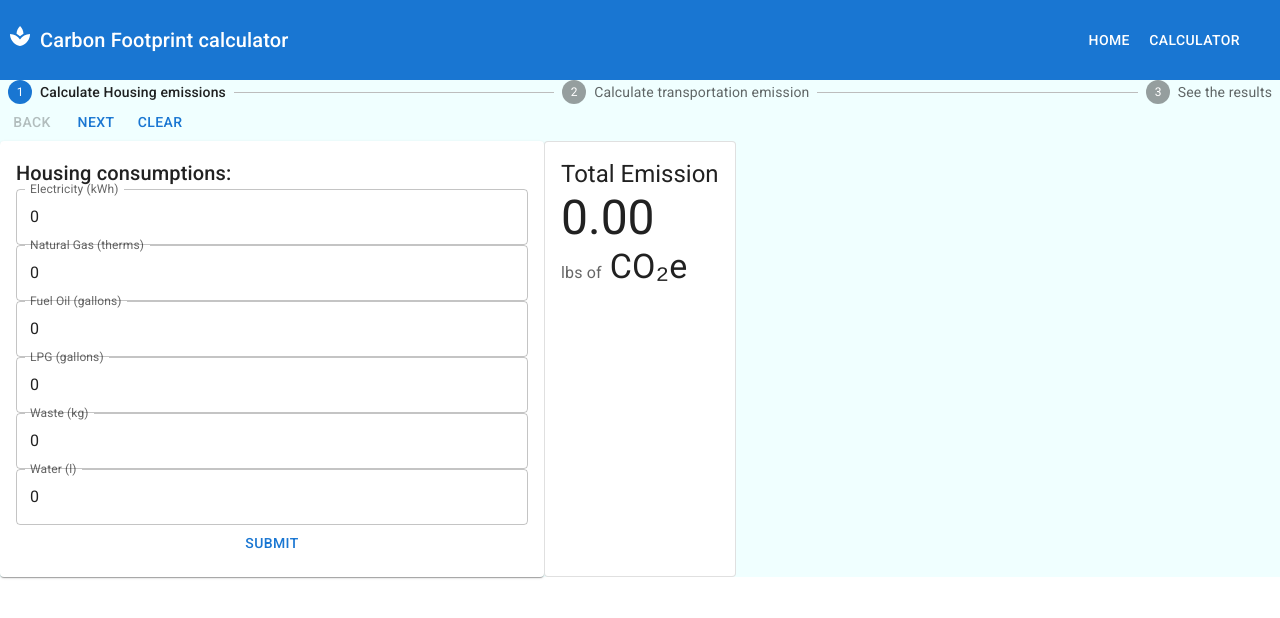
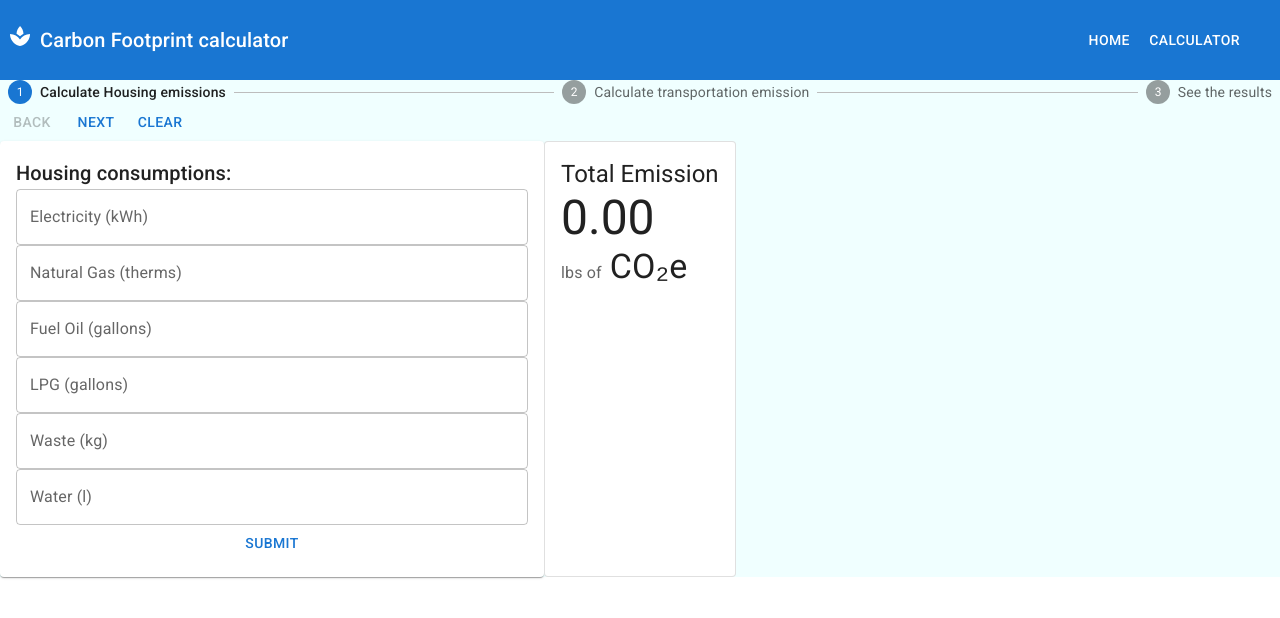
Before and after one commit to pmatos96/carbon-footprint-calculator-web, a Next.js app: page /calculator in a window 1280 px wide. Shown: the top 618 px of the page. Built offline with nearby package versions, Linux system fonts and the light colour scheme; no server answers; a web font is replaced by a local one.

Commit message:
feat: Adding error handling to forms

```diff
--- a/src/app/calculator/emissionCalculator.tsx
+++ b/src/app/calculator/emissionCalculator.tsx
@@ -11,13 +11,13 @@ import EmissionExhibition from './emissionExhibition';
 
 const steps = ['Calculate Housing emissions', 'Calculate transportation emission', 'See the results'];
 
-const housingInputsInitialState = {
-    electricityConsumption: 0,
-    naturalGasConsumption: 0,
-    fuelOilConsumption: 0,
-    lpgConsumption: 0,
-    wasteAmount: 0,
-    waterConsumption: 0,
+const housingInputsInitialState: IHousingConsumptionInputs = {
+    electricityConsumption: '',
+    naturalGasConsumption: '',
+    fuelOilConsumption: '',
+    lpgConsumption: '',
+    wasteAmount: '',
+    waterConsumption: '',
 }
 
 const transportationInputsInitialState = {
--- a/src/app/calculator/housingConsumptionForm.tsx
+++ b/src/app/calculator/housingConsumptionForm.tsx
@@ -1,15 +1,15 @@
 'use client'
 
 import { Button, Paper, Stack, TextField, Typography } from "@mui/material";
-import React, { useState } from "react";
+import React from "react";
 
 export interface IHousingConsumptionInputs {
-    electricityConsumption: number;
-    naturalGasConsumption: number;
-    fuelOilConsumption: number;
-    lpgConsumption: number;
-    wasteAmount: number;
-    waterConsumption: number;
+    electricityConsumption: number | '';
+    naturalGasConsumption: number | '';
+    fuelOilConsumption: number | '';
+    lpgConsumption: number | '';
+    wasteAmount: number | '';
+    waterConsumption: number | '';
 }
 
 interface IHousingConsumptionForm {
@@ -23,9 +23,11 @@ const HousingComsumptionForm = ({ consumptions, onSubmit, setConsumptions, submi
 
     const handleInputChange = (e: React.ChangeEvent<HTMLInputElement>) => {
         const { name, value } = e.target;
+
+        const onlyNumbersValue = value.replace(/[^0-9.]/g, "");
         setConsumptions((prevValues) => ({
             ...prevValues,
-            [name]: Number(value),
+            [name]: onlyNumbersValue,
         }));
     };
 
@@ -42,12 +44,12 @@ const HousingComsumptionForm = ({ consumptions, onSubmit, setConsumptions, submi
                         onSubmit(consumptions);
                 }}
             >
-                <TextField name="electricityConsumption" value={consumptions?.electricityConsumption} onChange={handleInputChange} id="electricity-consumption-input" label="Electricity (kWh)" type="number"/>
-                <TextField name="naturalGasConsumption" value={consumptions?.naturalGasConsumption} onChange={handleInputChange} id="natural-gas-consumption-input" label="Natural Gas (therms)" type="number"/>
-                <TextField name="fuelOilConsumption" value={consumptions?.fuelOilConsumption} onChange={handleInputChange} id="fuel-oil-consumption-input" label="Fuel Oil (gallons)" type="number"/>
-                <TextField name="lpgConsumption" value={consumptions?.lpgConsumption} onChange={handleInputChange} id="lpg-consumption-input" label="LPG (gallons)" type="number"/>
-                <TextField name="wasteAmount" value={consumptions?.wasteAmount} onChange={handleInputChange} id="waste-amount-input" label="Waste (kg)" type="number"/>
-                <TextField name="waterConsumption" value={consumptions?.waterConsumption} onChange={handleInputChange} id="water-consumption-input" label="Water (l)" type="number"/>
+                <TextField name="electricityConsumption" value={consumptions?.electricityConsumption} onChange={handleInputChange} id="electricity-consumption-input" label="Electricity (kWh)" type="text"/>
+                <TextField name="naturalGasConsumption" value={consumptions?.naturalGasConsumption} onChange={handleInputChange} id="natural-gas-consumption-input" label="Natural Gas (therms)" type="text"/>
+                <TextField name="fuelOilConsumption" value={consumptions?.fuelOilConsumption} onChange={handleInputChange} id="fuel-oil-consumption-input" label="Fuel Oil (gallons)" type="text"/>
+                <TextField name="lpgConsumption" value={consumptions?.lpgConsumption} onChange={handleInputChange} id="lpg-consumption-input" label="LPG (gallons)" type="text"/>
+                <TextField name="wasteAmount" value={consumptions?.wasteAmount} onChange={handleInputChange} id="waste-amount-input" label="Waste (kg)" type="text"/>
+                <TextField name="waterConsumption" value={consumptions?.waterConsumption} onChange={handleInputChange} id="water-consumption-input" label="Water (l)" type="text"/>
                 <Button type="submit">
                     {submitButtonName || "Submit"}
                 </Button>
--- a/src/app/calculator/transportationConsumptionForm.tsx
+++ b/src/app/calculator/transportationConsumptionForm.tsx
@@ -1,5 +1,6 @@
 'use client'
 
+import { isNonNegativeInteger, isNonNegativeNumber, isPositiveInteger, isPositiveNumber } from "@/helpers/valueValidations";
 import { Button, Paper, Stack, TextField, Typography } from "@mui/material";
 import React, { useState } from "react";
 
@@ -10,22 +11,34 @@ export interface ITransportationConsumptionInputs {
     periodInDays: number;
 }
 
-interface IHousingConsumptionForm {
+interface ITransportationConsumptionForm {
     onSubmit: (transportationData: ITransportationConsumptionInputs) => void;
     consumptions: ITransportationConsumptionInputs;
     setConsumptions: React.Dispatch<React.SetStateAction<ITransportationConsumptionInputs>>;
     submitButtonName?: string;
 }
 
-const TransportationConsumptionForm = ({ consumptions, onSubmit, setConsumptions, submitButtonName }: IHousingConsumptionForm): React.ReactElement => {
+const isValidRulePerField: { [field: string]: (value: number | '') => boolean} = {
+    vehiclesAmount: (value?: number | '') => !!value && isNonNegativeInteger(Number(value)),
+    milesDistanceTraveled: (value?: number | '') => value !== '' && isNonNegativeNumber(Number(value)),
+    averageGallonGasMileage: (value?: number | '') => !!value && isPositiveNumber(Number(value)),
+    periodInDays: (value?: number | '') => !!value && isPositiveInteger(Number(value)),
+}
+
+const TransportationConsumptionForm = ({ consumptions, onSubmit, setConsumptions, submitButtonName }: ITransportationConsumptionForm): React.ReactElement => {
 
     const handleInputChange = (e: React.ChangeEvent<HTMLInputElement>) => {
         const { name, value } = e.target;
+
+        const onlyNumbersValue = value.replace(/[^0-9.]/g, "");
+
         setConsumptions((prevValues) => ({
             ...prevValues,
-            [name]: Number(value),
+            [name]: onlyNumbersValue,
         }));
     };
+
+    const fieldsWithError = Object.entries(consumptions).filter(([key, value]) => !isValidRulePerField[key](value)).map(([key, _]) => key);
 
     return (
         <Paper sx={{ width: "40%", padding: 2 }}>
@@ -40,11 +53,51 @@ const TransportationConsumptionForm = ({ consumptions, onSubmit, setConsumptions
                         onSubmit(consumptions);
                 }}
             >
-                <TextField name="vehiclesAmount" value={consumptions?.vehiclesAmount} onChange={handleInputChange} id="vehicles-amount-input" label="Number of vehicles" type="number"/>
-                <TextField name="milesDistanceTraveled" value={consumptions?.milesDistanceTraveled} onChange={handleInputChange} id="miles-traveled-distance-input" label="Traveled distance (miles)" type="number"/>
-                <TextField name="averageGallonGasMileage" value={consumptions?.averageGallonGasMileage} onChange={handleInputChange} id="average-gas-mileage-input" label="Average Gas Mileage (gallons per mile)" type="number"/>
-                <TextField name="periodInDays" value={consumptions?.periodInDays} onChange={handleInputChange} id="days-period-input" label="Period (days)" type="number"/>
-                <Button type="submit">
+                <TextField
+                    error={fieldsWithError.includes('vehiclesAmount')}
+                    helperText={fieldsWithError.includes('vehiclesAmount') ? 'Value must be an integer' : null}
+                    name="vehiclesAmount"
+                    value={consumptions?.vehiclesAmount}
+                    onChange={handleInputChange}
+                    id="vehicles-amount-input"
+                    label="Number of vehicles"
+                    required
+                    type="text"
+                />
+                <TextField
+                    error={fieldsWithError.includes('milesDistanceTraveled')}
+                    helperText={fieldsWithError.includes('milesDistanceTraveled') ? 'Required field': null}
+                    name="milesDistanceTraveled"
+                    value={consumptions?.milesDistanceTraveled}
+                    onChange={handleInputChange}
+                    id="miles-traveled-distance-input"
+                    label="Traveled distance (miles)"
+                    required
+                    type="text"
+                />
+                <TextField
+                    error={fieldsWithError.includes('averageGallonGasMileage')}
+                    helperText={fieldsWithError.includes('averageGallonGasMileage') ? 'Value must be positive': null}
+                    name="averageGallonGasMileage"
+                    value={consumptions?.averageGallonGasMileage}
+                    onChange={handleInputChange}
+                    id="average-gas-mileage-input"
+                    label="Average Gas Mileage (gallons per mile)"
+                    required
+                    type="text"
+                />
+                <TextField
+                    error={fieldsWithError.includes('periodInDays')}
+                    helperText={fieldsWithError.includes('periodInDays') ? 'Value must be a positive integer': null}
+                    name="periodInDays"
+                    value={consumptions?.periodInDays}
+                    onChange={handleInputChange}
+                    id="days-period-input"
+                    label="Period (days)"
+                    required
+                    type="text"
+                />
+                <Button type="submit" disabled={fieldsWithError.length > 0}>
                     {submitButtonName || "Submit"}
                 </Button>
             </Stack>
--- /dev/null
+++ b/src/helpers/valueValidations.ts
@@ -0,0 +1,5 @@
+
+export const isPositiveNumber = (value: number): boolean => typeof value === 'number' && value > 0;
+export const isNonNegativeNumber = (value: number): boolean => typeof value === 'number' && value >= 0;
+export const isNonNegativeInteger = (value: number): boolean => isNonNegativeNumber(value) && Number.isInteger(value);
+export const isPositiveInteger = (value: number): boolean => isPositiveNumber(value) && Number.isInteger(value);
--- a/src/services/EmissionCalculationService.ts
+++ b/src/services/EmissionCalculationService.ts
@@ -1,12 +1,12 @@
 import apiClient from './apiClient';
 
 export interface IHousingConsumptions {
-    electricityConsumption: number;
-    naturalGasConsumption: number;
-    fuelOilConsumption: number;
-    lpgConsumption: number;
-    wasteAmount: number;
-    waterConsumption: number;
+    electricityConsumption: number | '';
+    naturalGasConsumption: number | '';
+    fuelOilConsumption: number | '';
+    lpgConsumption: number | '';
+    wasteAmount: number | '';
+    waterConsumption: number | '';
 }
 
 export interface ITransportationEmission {
```
Also changed, not shown: src/contexts/EmissionCalculationContext.tsx (+13 -2 lines).
